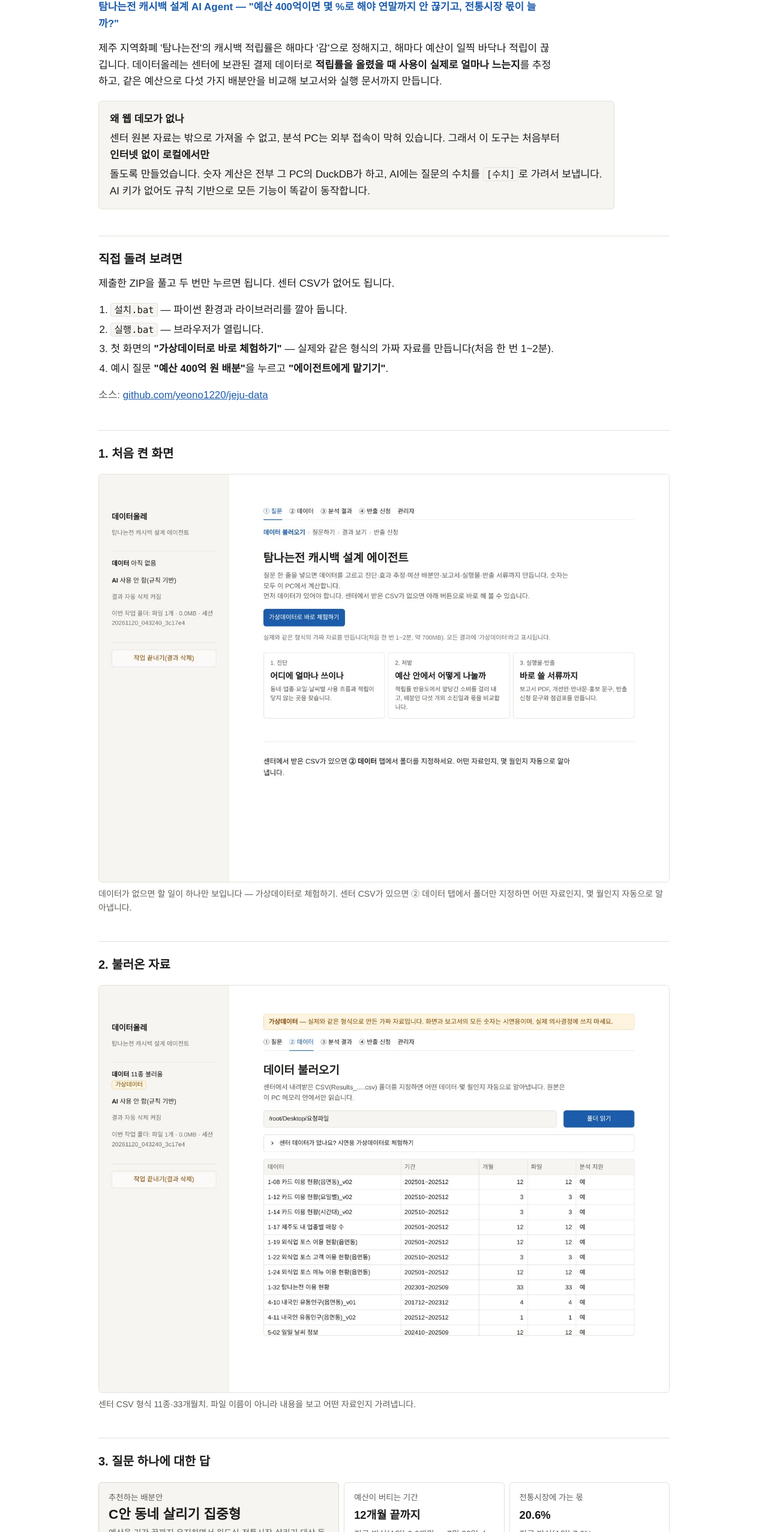
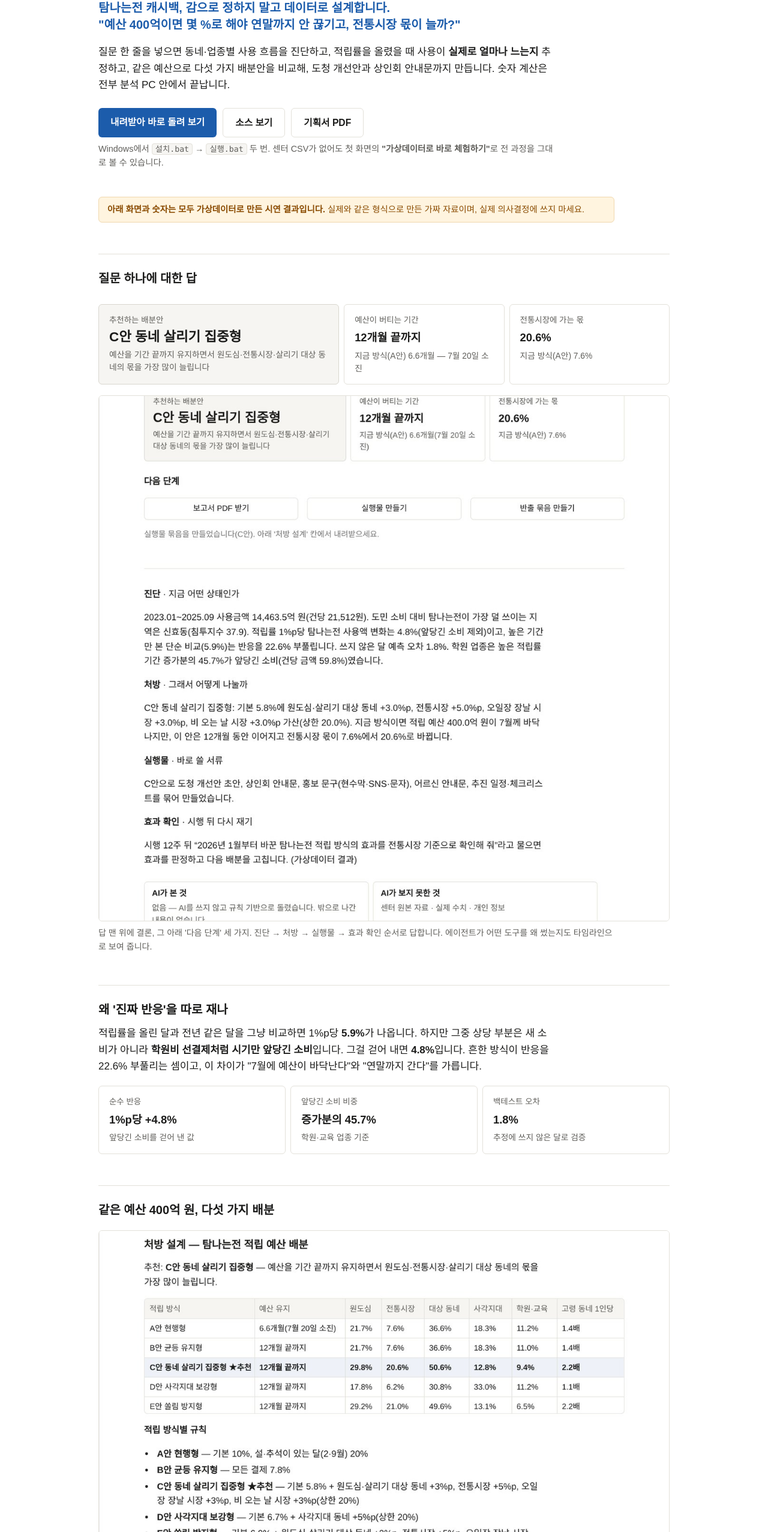
Before and after one commit to yeono1220/jeju-data, a plain HTML site: page index.html in a window 1280 px wide. Shown: the part 156-2710 px from the top of the page at 60% size. Drawn offline with Linux system fonts and the light colour scheme.

Commit message:
랜딩 페이지로 고쳐 씀 — '데모가 없는 이유' 대신 무엇을 하는지 먼저
Co-Authored-By: Claude Opus 5 <noreply@anthropic.com>
Claude-Session: https://claude.ai/code/session_013wa4STKQk6HjGkvKBDVVCW

```diff
--- a/index.html
+++ b/index.html
@@ -2,80 +2,95 @@
 <html lang="ko"><head><meta charset="utf-8">
 <meta name="viewport" content="width=device-width,initial-scale=1">
 <title>데이터올레 — 탐나는전 캐시백 설계 AI Agent</title>
-<meta name="description" content="제주 지역화폐 탐나는전 캐시백 적립률을 데이터로 설계하는 AI 에이전트. 화면 미리보기.">
+<meta name="description" content="제주 지역화폐 탐나는전의 캐시백 적립률을, 감이 아니라 데이터로 설계하는 AI 에이전트.">
 <style>
 *{box-sizing:border-box}
 body{margin:0;background:#fff;color:#1b1b1a;font:17px/1.62 "Malgun Gothic","Apple SD Gothic Neo","Noto Sans KR",sans-serif}
 .w{max-width:1000px;margin:0 auto;padding:0 24px}
-.r{background:#fff4df;color:#8a4b00;border-bottom:1px solid #f0d8ae;padding:10px 0;font-size:.95rem}
-h1{font-size:2rem;margin:28px 0 4px;letter-spacing:-.01em}
-h2{font-size:1.25rem;margin:44px 0 10px;padding-top:22px;border-top:1px solid #e3e1da}
-.sub{color:#1c5cab;font-weight:700;margin:0 0 14px}
+.hero{padding:64px 0 10px}
+.eyebrow{color:#5f5e5a;font-size:.9rem;letter-spacing:.02em;margin:0 0 10px}
+h1{font-size:2.6rem;margin:0 0 10px;letter-spacing:-.02em;line-height:1.15}
+.lede{font-size:1.25rem;color:#1c5cab;font-weight:700;margin:0 0 18px;max-width:820px;line-height:1.4}
+h2{font-size:1.25rem;margin:52px 0 10px;padding-top:24px;border-top:1px solid #e3e1da}
 p{max-width:760px;margin:0 0 14px}
 .muted{color:#5f5e5a}
-.note{border:1px solid #e3e1da;border-radius:6px;background:#f6f5f2;padding:16px 18px;margin:18px 0;max-width:860px}
-.note b{display:block;margin-bottom:5px}
-.g{display:grid;grid-template-columns:1.5fr 1fr 1fr;gap:8px;margin:18px 0 10px}
-.c{border:1px solid #e3e1da;border-radius:6px;padding:14px 16px}
+.small{font-size:.9rem}
+.cta{display:flex;gap:10px;flex-wrap:wrap;margin:24px 0 8px}
+.btn{display:inline-block;padding:11px 20px;border-radius:6px;text-decoration:none;font-weight:700;font-size:.98rem}
+.btn.p{background:#1c5cab;color:#fff}
+.btn.s{border:1px solid #e3e1da;color:#1b1b1a}
+.btn.s:hover{border-color:#1c5cab;color:#1c5cab}
+.g{display:grid;grid-template-columns:1.5fr 1fr 1fr;gap:8px;margin:26px 0 10px}
+.g3{display:grid;grid-template-columns:1fr 1fr 1fr;gap:8px;margin:18px 0}
+.c{border:1px solid #e3e1da;border-radius:6px;padding:15px 17px}
 .c.lead{background:#f6f5f2;border-color:#d9d7cf}
 .k{color:#5f5e5a;font-size:.84rem;margin-bottom:4px}
 .v{font-size:1.4rem;font-weight:700;line-height:1.25;font-variant-numeric:tabular-nums}
 .v2{font-size:1.15rem;font-weight:700;font-variant-numeric:tabular-nums}
-.d{color:#5f5e5a;font-size:.86rem;margin-top:6px}
+.d{color:#5f5e5a;font-size:.86rem;margin-top:6px;line-height:1.5}
 figure{margin:18px 0 26px}
 img{width:100%;border:1px solid #e3e1da;border-radius:6px;display:block}
-figcaption{color:#5f5e5a;font-size:.88rem;margin-top:8px}
-ol,ul{max-width:760px;padding-left:1.2em}li{margin:5px 0}
+figcaption{color:#5f5e5a;font-size:.88rem;margin-top:8px;max-width:860px}
+ol,ul{max-width:760px;padding-left:1.2em}li{margin:6px 0}
 code{background:#f6f5f2;border:1px solid #e3e1da;border-radius:4px;padding:1px 5px;font:.92em Consolas,monospace}
 a{color:#1c5cab}
-footer{border-top:1px solid #e3e1da;margin-top:50px;padding:22px 0 60px;color:#5f5e5a;font-size:.9rem}
-@media(max-width:760px){.g{grid-template-columns:1fr}h1{font-size:1.6rem}}
+.syn{background:#fff4df;color:#8a4b00;border:1px solid #f0d8ae;border-radius:6px;padding:9px 14px;font-size:.9rem;margin:20px 0;max-width:860px}
+.note{border:1px solid #e3e1da;border-radius:6px;padding:16px 18px;margin:18px 0;max-width:860px}
+.note b{display:block;margin-bottom:5px}
+footer{border-top:1px solid #e3e1da;margin-top:56px;padding:22px 0 64px;color:#5f5e5a;font-size:.9rem}
+@media(max-width:760px){.g,.g3{grid-template-columns:1fr}h1{font-size:1.9rem}.lede{font-size:1.1rem}.hero{padding:40px 0 6px}}
 </style></head><body>
 
-<div class="r"><div class="w"><b>이 페이지는 화면 미리보기입니다.</b> 실제 도구는 웹에 띄우지 않습니다 — 제주빅데이터센터 분석 PC의 <code>127.0.0.1</code>에서만 돌아갑니다. 아래 화면의 모든 숫자는 <b>가상데이터</b>로 만든 시연용입니다.</div></div>
-
 <div class="w">
+<div class="hero">
+<p class="eyebrow">제주 AI·빅데이터 활용 AI Agent 개발 챌린지 · 팀 강고한</p>
 <h1>데이터올레</h1>
-<p class="sub">탐나는전 캐시백 설계 AI Agent — "예산 400억이면 몇 %로 해야 연말까지 안 끊기고, 전통시장 몫이 늘까?"</p>
-<p>제주 지역화폐 '탐나는전'의 캐시백 적립률은 해마다 '감'으로 정해지고, 해마다 예산이 일찍 바닥나 적립이 끊깁니다. 데이터올레는 센터에 보관된 결제 데이터로 <b>적립률을 올렸을 때 사용이 실제로 얼마나 느는지</b>를 추정하고, 같은 예산으로 다섯 가지 배분안을 비교해 보고서와 실행 문서까지 만듭니다.</p>
-
-<div class="note"><b>왜 웹 데모가 없나</b>
-센터 원본 자료는 밖으로 가져올 수 없고, 분석 PC는 외부 접속이 막혀 있습니다. 그래서 이 도구는 처음부터 <b>인터넷 없이 로컬에서만</b> 돌도록 만들었습니다. 숫자 계산은 전부 그 PC의 DuckDB가 하고, AI에는 질문의 수치를 <code>[수치]</code>로 가려서 보냅니다. AI 키가 없어도 규칙 기반으로 모든 기능이 똑같이 동작합니다.
+<p class="lede">탐나는전 캐시백, 감으로 정하지 말고 데이터로 설계합니다.<br>"예산 400억이면 몇 %로 해야 연말까지 안 끊기고, 전통시장 몫이 늘까?"</p>
+<p>질문 한 줄을 넣으면 동네·업종별 사용 흐름을 진단하고, 적립률을 올렸을 때 사용이 <b>실제로 얼마나 느는지</b> 추정하고, 같은 예산으로 다섯 가지 배분안을 비교해, 도청 개선안과 상인회 안내문까지 만듭니다. 숫자 계산은 전부 분석 PC 안에서 끝납니다.</p>
+<div class="cta">
+<a class="btn p" href="https://github.com/yeono1220/jeju-data/archive/refs/heads/main.zip">내려받아 바로 돌려 보기</a>
+<a class="btn s" href="https://github.com/yeono1220/jeju-data">소스 보기</a>
+<a class="btn s" href="https://github.com/yeono1220/jeju-data/raw/main/docs/%EA%B8%B0%ED%9A%8D%EC%84%9C.pdf">기획서 PDF</a>
+</div>
+<p class="muted small">Windows에서 <code>설치.bat</code> → <code>실행.bat</code> 두 번. 센터 CSV가 없어도 첫 화면의 <b>"가상데이터로 바로 체험하기"</b>로 전 과정을 그대로 볼 수 있습니다.</p>
 </div>
 
-<h2>직접 돌려 보려면</h2>
-<p>제출한 ZIP을 풀고 두 번만 누르면 됩니다. 센터 CSV가 없어도 됩니다.</p>
-<ol>
-<li><code>설치.bat</code> — 파이썬 환경과 라이브러리를 깔아 둡니다.</li>
-<li><code>실행.bat</code> — 브라우저가 열립니다.</li>
-<li>첫 화면의 <b>"가상데이터로 바로 체험하기"</b> — 실제와 같은 형식의 가짜 자료를 만듭니다(처음 한 번 1~2분).</li>
-<li>예시 질문 <b>"예산 400억 원 배분"</b>을 누르고 <b>"에이전트에게 맡기기"</b>.</li>
-</ol>
-<p class="muted">소스: <a href="https://github.com/yeono1220/jeju-data">github.com/yeono1220/jeju-data</a></p>
+<div class="syn"><b>아래 화면과 숫자는 모두 가상데이터로 만든 시연 결과입니다.</b> 실제와 같은 형식으로 만든 가짜 자료이며, 실제 의사결정에 쓰지 마세요.</div>
 
-<h2>1. 처음 켠 화면</h2>
-<figure><img src="img/01_start.jpg" alt="데이터올레 첫 화면"><figcaption>데이터가 없으면 할 일이 하나만 보입니다 — 가상데이터로 체험하기. 센터 CSV가 있으면 ② 데이터 탭에서 폴더만 지정하면 어떤 자료인지, 몇 월인지 자동으로 알아냅니다.</figcaption></figure>
-
-<h2>2. 불러온 자료</h2>
-<figure><img src="img/12_data.jpg" alt="데이터 탭"><figcaption>센터 CSV 형식 11종·33개월치. 파일 이름이 아니라 내용을 보고 어떤 자료인지 가려냅니다.</figcaption></figure>
-
-<h2>3. 질문 하나에 대한 답</h2>
+<h2>질문 하나에 대한 답</h2>
 <div class="g">
 <div class="c lead"><div class="k">추천하는 배분안</div><div class="v">C안 동네 살리기 집중형</div><div class="d">예산을 기간 끝까지 유지하면서 원도심·전통시장·살리기 대상 동네의 몫을 가장 많이 늘립니다</div></div>
 <div class="c"><div class="k">예산이 버티는 기간</div><div class="v2">12개월 끝까지</div><div class="d">지금 방식(A안) 6.6개월 — 7월 20일 소진</div></div>
 <div class="c"><div class="k">전통시장에 가는 몫</div><div class="v2">20.6%</div><div class="d">지금 방식(A안) 7.6%</div></div>
 </div>
-<figure><img src="img/p_agent.jpg" alt="에이전트 답 화면"><figcaption>답 맨 위에 결론 칸, 그 아래 '다음 단계' 세 가지. 진단 → 처방 → 실행물 → 효과 확인 순서로 답합니다. (AI 키 없이 규칙 기반으로 실행한 화면)</figcaption></figure>
+<figure><img src="img/p_agent.jpg" alt="에이전트 답 화면"><figcaption>답 맨 위에 결론, 그 아래 '다음 단계' 세 가지. 진단 → 처방 → 실행물 → 효과 확인 순서로 답합니다. 에이전트가 어떤 도구를 왜 썼는지도 타임라인으로 보여 줍니다.</figcaption></figure>
 
-<h2>4. 같은 예산 400억 원의 다섯 가지 배분</h2>
-<figure><img src="img/16_policy.jpg" alt="A~E 배분안 비교표"><figcaption>소진일·전통시장 몫·혜택 쏠림·고령 동네 1인당 적립액을 나란히 비교합니다. 적립률 1%p당 반응은 가정하지 않고 자료에서 매번 추정하며, 선결제처럼 시기만 앞당긴 소비는 걸러 냅니다.</figcaption></figure>
+<h2>왜 '진짜 반응'을 따로 재나</h2>
+<p>적립률을 올린 달과 전년 같은 달을 그냥 비교하면 1%p당 <b>5.9%</b>가 나옵니다. 하지만 그중 상당 부분은 새 소비가 아니라 <b>학원비 선결제처럼 시기만 앞당긴 소비</b>입니다. 그걸 걷어 내면 <b>4.8%</b>입니다. 흔한 방식이 반응을 22.6% 부풀리는 셈이고, 이 차이가 "7월에 예산이 바닥난다"와 "연말까지 간다"를 가릅니다.</p>
+<div class="g3">
+<div class="c"><div class="k">순수 반응</div><div class="v2">1%p당 +4.8%</div><div class="d">앞당긴 소비를 걷어 낸 값</div></div>
+<div class="c"><div class="k">앞당긴 소비 비중</div><div class="v2">증가분의 45.7%</div><div class="d">학원·교육 업종 기준</div></div>
+<div class="c"><div class="k">백테스트 오차</div><div class="v2">1.8%</div><div class="d">추정에 쓰지 않은 달로 검증</div></div>
+</div>
 
-<h2>5. 반출 신청까지</h2>
-<figure><img src="img/15_agent_export.jpg" alt="반출 신청 탭"><figcaption>센터 밖으로 가져갈 수 있는 파일만 모으고, 10건 미만 칸을 가리고, 합계로 되풀 수 있는지(역산) 검사한 뒤 신청서에 넣을 문구와 점검표까지 만듭니다.</figcaption></figure>
+<h2>같은 예산 400억 원, 다섯 가지 배분</h2>
+<figure><img src="img/16_policy.jpg" alt="A~E 배분안 비교표"><figcaption>소진일·전통시장 몫·혜택 쏠림·고령 동네 1인당 적립액을 나란히 놓고 고릅니다. 반응은 가정하지 않고 자료에서 매번 다시 추정합니다.</figcaption></figure>
+
+<h2>고른 안으로 바로 쓸 서류까지</h2>
+<figure><img src="img/15_agent_export.jpg" alt="반출 신청 탭"><figcaption>센터 밖으로 가져갈 수 있는 파일만 모으고, 10건 미만 칸을 가리고, 합계로 되풀 수 있는지(역산)까지 검사한 뒤 반출 신청서 문구와 점검표를 만듭니다.</figcaption></figure>
+
+<h2>직접 돌려 보기</h2>
+<ol>
+<li><a href="https://github.com/yeono1220/jeju-data/archive/refs/heads/main.zip">파일 내려받기</a> 후 압축 풀기 (미리보기 상태에서 실행하지 말고 꼭 풀어 주세요)</li>
+<li><code>설치.bat</code> — 파이썬 환경과 라이브러리를 깝니다. 파이썬이 없으면 받는 곳을 안내합니다.</li>
+<li><code>실행.bat</code> — 브라우저가 열립니다.</li>
+<li>첫 화면 <b>"가상데이터로 바로 체험하기"</b> → 예시 질문 <b>"예산 400억 원 배분"</b> → <b>"에이전트에게 맡기기"</b></li>
+</ol>
+<figure><img src="img/01_start.jpg" alt="데이터올레 첫 화면"><figcaption>데이터가 없으면 할 일이 하나만 보입니다. 센터 CSV가 있으면 폴더만 지정하면 어떤 자료인지, 몇 월인지 자동으로 알아냅니다.</figcaption></figure>
 
 <h2>만든 것</h2>
 <ul>
-<li>질문 해석 → 데이터 선택 → 분석 → 보고서·실행물까지 하는 에이전트 (AI 없이도 규칙 기반으로 동작)</li>
+<li>질문 해석 → 데이터 선택 → 분석 → 보고서·실행물까지 하는 에이전트</li>
 <li>적립률 반응도 추정 — 앞당긴 소비 분리, 신뢰구간, 백테스트</li>
 <li>같은 예산 배분 시뮬레이터와 역진성 지표</li>
 <li>반출 검수 — 10 미만 비공개와 역산 방지를 코드로</li>
@@ -83,8 +98,12 @@ footer{border-top:1px solid #e3e1da;margin-top:50px;padding:22px 0 60px;color:#5
 <li>자동 테스트 108개</li>
 </ul>
 
+<div class="note"><b>설계 — 숫자는 이 PC, AI는 거들 뿐</b>
+표와 그림의 모든 숫자는 분석 PC 안의 DuckDB가 계산합니다. AI에는 질문의 수치를 <code>[수치]</code>로 가려서 보내고, 센터 원본 자료와 실제 수치는 내보내지 않습니다. 그래서 <b>AI 키가 없어도 규칙 기반으로 모든 기능이 똑같이 동작하고 결과 숫자도 같습니다.</b> 기관 Claude 키가 있으면 관리자 탭에서 넣어 AI 모드로 쓸 수 있습니다.
+</div>
+
 <footer><div class="w" style="padding:0">
-제주 AI·빅데이터 활용 AI Agent 개발 챌린지 제출작 · 팀 강고한<br>
-화면과 숫자는 모두 가상데이터(2023.1~2025.9 형식)로 만든 시연 결과입니다. 실제 의사결정에 쓰지 마세요.
+데이터올레 · 팀 강고한 — 한가연·고연오·강혜진<br>
+화면과 숫자는 모두 가상데이터(센터 자료 형식 재현, 2023.1~2025.9)로 만든 시연 결과입니다.
 </div></footer>
 </div></body></html>
```
